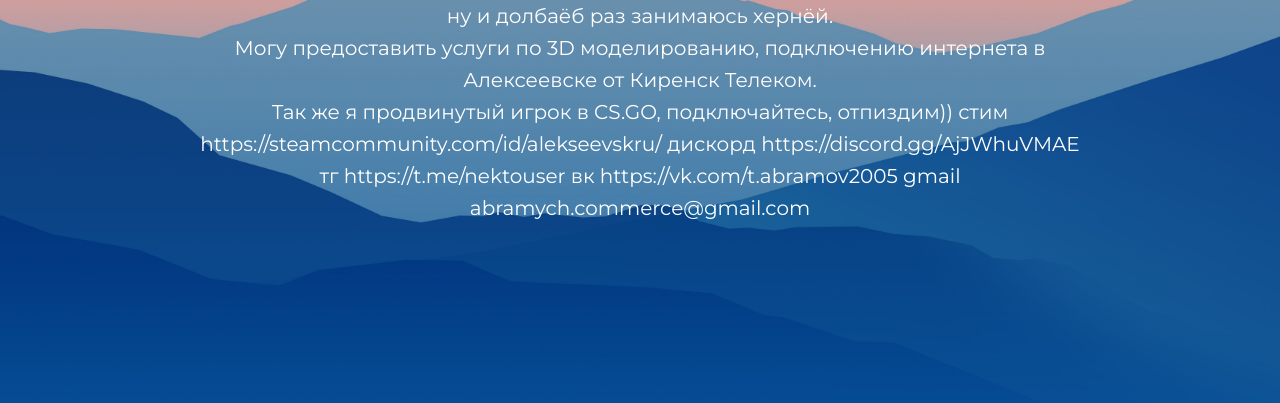
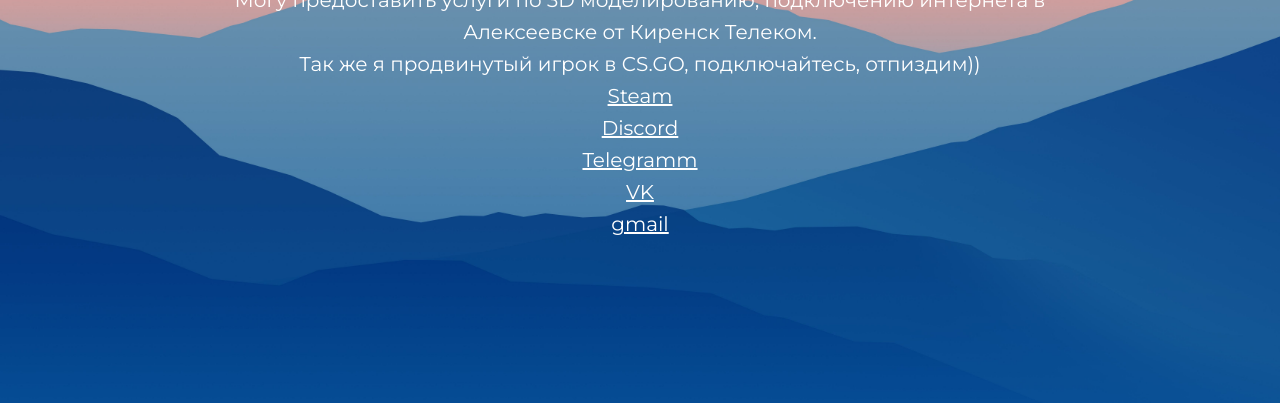
Before and after one commit to Roman-Ivanitch/first_site, a plain HTML site: page templates/abram.html in a window 1280 px wide. Shown: the part 397-800 px from the top of the page. Drawn offline with Linux system fonts and the light colour scheme.

Commit message:
update README and not fuck

```diff
--- a/templates/abram.html
+++ b/templates/abram.html
@@ -4,7 +4,7 @@
     <meta charset="UTF-8">
     <link rel="stylesheet" href="../static/css/style_abram.css">
     <link href="https://fonts.googleapis.com/css?family=Kaushan+Script|Montserrat:400,700&amp;subset=cyrillic-ext" rel="stylesheet">
-    <title>Сайт</title>
+    <title>Абрамыч</title>
 </head>
 <body>
 
@@ -30,14 +30,15 @@
                 <h2>structural engineer</h2>
                 <h1 class="intro__title">Абрамыч</h1>
                 <h2 class="intro__text">
-                    Я Абрамов Тимофей. Тот ещё инженер и первоклассный конструктор 3D моделей, ну и долбаёб раз занимаюсь хернёй.<br>
+                    Я Абрамов Тимофей. Тот ещё инженер и первоклассный конструктор 3D моделей.<br>
                     Могу предоставить услуги по 3D моделированию, подключению интернета в Алексеевске от Киренск Телеком. <br>
-                    Так же я продвинутый игрок в CS.GO, подключайтесь, отпиздим))
-                    стим https://steamcommunity.com/id/alekseevskru/
-                    дискорд https://discord.gg/AjJWhuVMAE
-                    тг https://t.me/nektouser
-                    вк https://vk.com/t.abramov2005
-                    gmail abramych.commerce@gmail.com
+                    Так же я продвинутый игрок в CS.GO, подключайтесь, отпиздим))<br>
+                    <a class="intro__text" href="https://steamcommunity.com/id/alekseevskru/">Steam</a><br>
+                    <a class="intro__text" href="https://discord.gg/AjJWhuVMAE">Discord</a><br>
+                    <a class="intro__text" href="https://t.me/nektouser">Telegramm</a><br>
+                    <a class="intro__text" href="https://vk.com/t.abramov2005">VK</a><br>
+                    <a class="intro__text" href="abramych.commerce@gmail.com">gmail</a>
+
                 </h2>
 
 
```
Also changed, not shown: templates/alekseevsk.html (+2 -2 lines), templates/ivanitch.html (+2 -2 lines), img_readme/intro_README.png (renamed from static/image/intro_README.png), img_readme/phone.jpg (added), img_readme/phone2.jpg (added), 1 other file.
